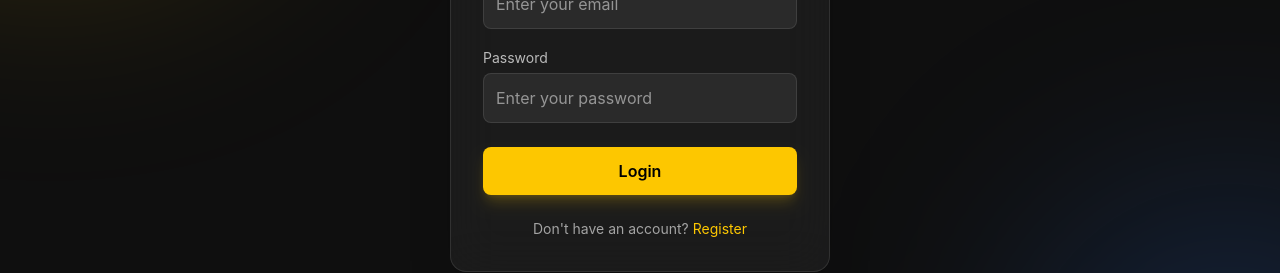
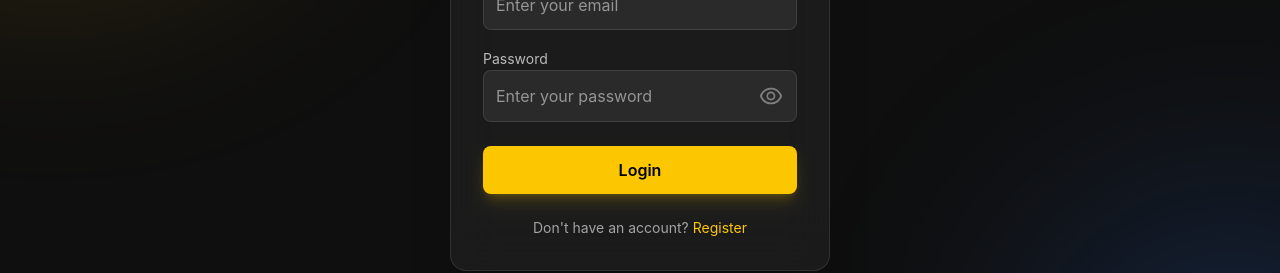
Before and after one commit to bhushan-tawade/taskflow, a React (Vite) app in the folder frontend/: page / in a window 1280 px wide. Shown: the part 353-626 px from the top of the page. Built offline with nearby package versions, Linux system fonts and the light colour scheme.

Commit message:
UI Updated

```diff
--- a/frontend/src/components/TaskStat.jsx
+++ b/frontend/src/components/TaskStat.jsx
@@ -7,7 +7,7 @@ import { IoCloseCircleOutline } from "react-icons/io5";
 const TaskStat = ({ totalTasks, completedTasks, pendingTasks, overdueTasks }) => {
 
     return (
-        <div className="grid grid-cols-2 lg:grid-cols-4 gap-4 mb-6">
+        <div className="grid grid-cols-2 lg:grid-cols-4 gap-4 mb-6 mt-8">
 
             {/* Active Tasks */}
             <div className='bg-[#634ca6] rounded-2xl lg:hover:-translate-x-1 lg:hover:translate-y-1 transition-transform duration-300 ease-out'>
--- a/frontend/src/pages/Dashboard.jsx
+++ b/frontend/src/pages/Dashboard.jsx
@@ -27,10 +27,10 @@ function Dashboard() {
         totalTasks, completedTasks, pendingTasks, overdueTasks
     } = useTasks()
 
-    const [isModalOpen, setIsModalOpen]       = useState(false)
+    const [isModalOpen, setIsModalOpen] = useState(false)
     const [isAddModalOpen, setIsAddModalOpen] = useState(false)
-    const [selectedTask, setSelectedTask]     = useState(null)
-    const [tableFilter, setTableFilter]       = useState("all")
+    const [selectedTask, setSelectedTask] = useState(null)
+    const [tableFilter, setTableFilter] = useState("all")
 
     // CHART DATA
     const completionRate = totalTasks === 0
@@ -39,7 +39,7 @@ function Dashboard() {
 
     const chartData = [
         { name: "Completed", value: completedTasks },
-        { name: "Pending",   value: pendingTasks   }
+        { name: "Pending", value: pendingTasks }
     ]
 
     const COLORS = ["#22c55e", "#ef4444"]
@@ -47,13 +47,18 @@ function Dashboard() {
     // TABLE FILTER
     const tableFilteredTasks = tasks.filter(task => {
         if (tableFilter === "done") return task.is_done
-        if (tableFilter === "due")  return task.due_date && new Date(task.due_date) < new Date() && !task.is_done
+        if (tableFilter === "due") return task.due_date && new Date(task.due_date) < new Date() && !task.is_done
         return true
     })
 
     const handleUpdateTask = () => {
         updateTask(selectedTask, () => setIsModalOpen(false))
     }
+
+    const now = new Date();
+
+    const month = now.toLocaleString("default", { month: "long" });
+    const year = now.getFullYear();
 
     return (
         <div className="h-[98vh] bg-[#1E1E1E] p-3 flex max-lg:flex-col max-lg:items-center justify-around gap-4">
@@ -70,8 +75,8 @@ function Dashboard() {
                 <hr className="border-white/20" />
 
                 <div className="px-4 flex items-end gap-1 text-white my-5">
-                    <h1 className="text-7xl">March</h1>
-                    <h2 className="text-4xl mt-2">, 2026</h2>
+                    <h1 className="text-7xl">{month}</h1>
+                    <h2 className="text-4xl mt-2">, {year}</h2>
                 </div>
 
                 {/* TASK STATISTICS */}
--- a/frontend/src/pages/Login.jsx
+++ b/frontend/src/pages/Login.jsx
@@ -1,17 +1,21 @@
 import { useState } from "react";
 import API from "../services/api";
 import { useNavigate, Link } from "react-router-dom";
+import { AiOutlineEye, AiOutlineEyeInvisible } from "react-icons/ai";
 
 function Login() {
 
   const [email, setEmail] = useState("");
   const [password, setPassword] = useState("");
+  const [showPassword, setShowPassword] = useState(false);
+  const [loading, setLoading] = useState(false);
 
   const navigate = useNavigate();
 
   const handleSubmit = async (e) => {
 
     e.preventDefault();
+    setLoading(true);
 
     try {
 
@@ -29,6 +33,8 @@ function Login() {
       alert("Login failed");
       console.log(error);
 
+    } finally {
+      setLoading(false);
     }
 
   };
@@ -74,27 +80,45 @@ function Login() {
         </div>
 
         {/* Password */}
+        {/* Password */}
         <div className="mb-6">
 
           <label className="text-white/70 text-sm">
             Password
           </label>
 
-          <input
-            type="password"
-            placeholder="Enter your password"
-            className="w-full mt-1 p-3 rounded-lg bg-[#2a2a2a] border border-white/10 text-white outline-none focus:border-blue-500 focus:ring-2 focus:ring-blue-500/40 transition"
-            value={password}
-            onChange={(e) => setPassword(e.target.value)}
-          />
+          <div className="flex p-3  items-center justify-between bg-[#2a2a2a] border border-white/10 text-white rounded-lg focus:border-blue-500 focus:ring-2 focus:ring-blue-500/40 transition">
+
+            <input
+              type={showPassword ? "text" : "password"}
+              placeholder="Enter your password"
+              className="w-full   outline-none "
+              value={password}
+              onChange={(e) => setPassword(e.target.value)}
+            />
+
+            <button
+              type="button"
+              onClick={() => setShowPassword(!showPassword)}
+              className=" text-white/40 hover:text-white text-sm"
+            >
+              {showPassword ? <AiOutlineEyeInvisible size={26} /> : <AiOutlineEye size={26} />}
+            </button>
+
+          </div>
 
         </div>
 
         {/* Login Button */}
         <button
-          className="w-full bg-yellow-400 hover:bg-yellow-300 text-black font-semibold py-3 rounded-lg transition duration-200 shadow-lg shadow-yellow-400/20"
+          disabled={loading}
+          className="w-full bg-yellow-400 hover:bg-yellow-300 disabled:opacity-70 disabled:cursor-not-allowed text-black font-semibold py-3 rounded-lg transition duration-200 shadow-lg shadow-yellow-400/20 flex items-center justify-center"
         >
-          Login
+          {loading ? (
+            <div className="h-5 w-5 border-2 border-black border-t-transparent rounded-full animate-spin"></div>
+          ) : (
+            "Login"
+          )}
         </button>
 
         {/* Register Link */}
--- a/frontend/src/pages/Register.jsx
+++ b/frontend/src/pages/Register.jsx
@@ -1,12 +1,14 @@
 import { useState } from "react";
 import API from "../services/api";
 import { useNavigate, Link } from "react-router-dom";
+import { AiOutlineEye, AiOutlineEyeInvisible } from "react-icons/ai";
 
 function Register() {
 
   const [name, setName] = useState("");
   const [email, setEmail] = useState("");
   const [password, setPassword] = useState("");
+  const [showPassword, setShowPassword] = useState(false);
 
   const navigate = useNavigate();
 
@@ -98,13 +100,25 @@ function Register() {
                     Password
                   </label>
 
+                  <div className="flex p-3  items-center justify-between bg-[#2a2a2a] border border-white/10 text-white rounded-lg focus:border-blue-500 focus:ring-2 focus:ring-blue-500/40 transition">
+
                     <input
-            type="password"
+                      type={showPassword ? "text" : "password"}
                       placeholder="Enter your password"
-            className="w-full mt-1 p-3 rounded-lg bg-[#2a2a2a] border border-white/10 text-white outline-none focus:border-blue-500 focus:ring-2 focus:ring-blue-500/40 transition"
+                      className="w-full   outline-none "
                       value={password}
                       onChange={(e) => setPassword(e.target.value)}
                     />
+
+                    <button
+                      type="button"
+                      onClick={() => setShowPassword(!showPassword)}
+                      className=" text-white/40 hover:text-white text-sm"
+                    >
+                      {showPassword ? <AiOutlineEyeInvisible size={26}/> : <AiOutlineEye size={26}/>}
+                    </button>
+
+                  </div>
 
                 </div>
 
```
Also changed, not shown: frontend/src/pages/TasksPage.jsx (+15 -15 lines). Lines whose indentation alone changed are shown as unchanged.
